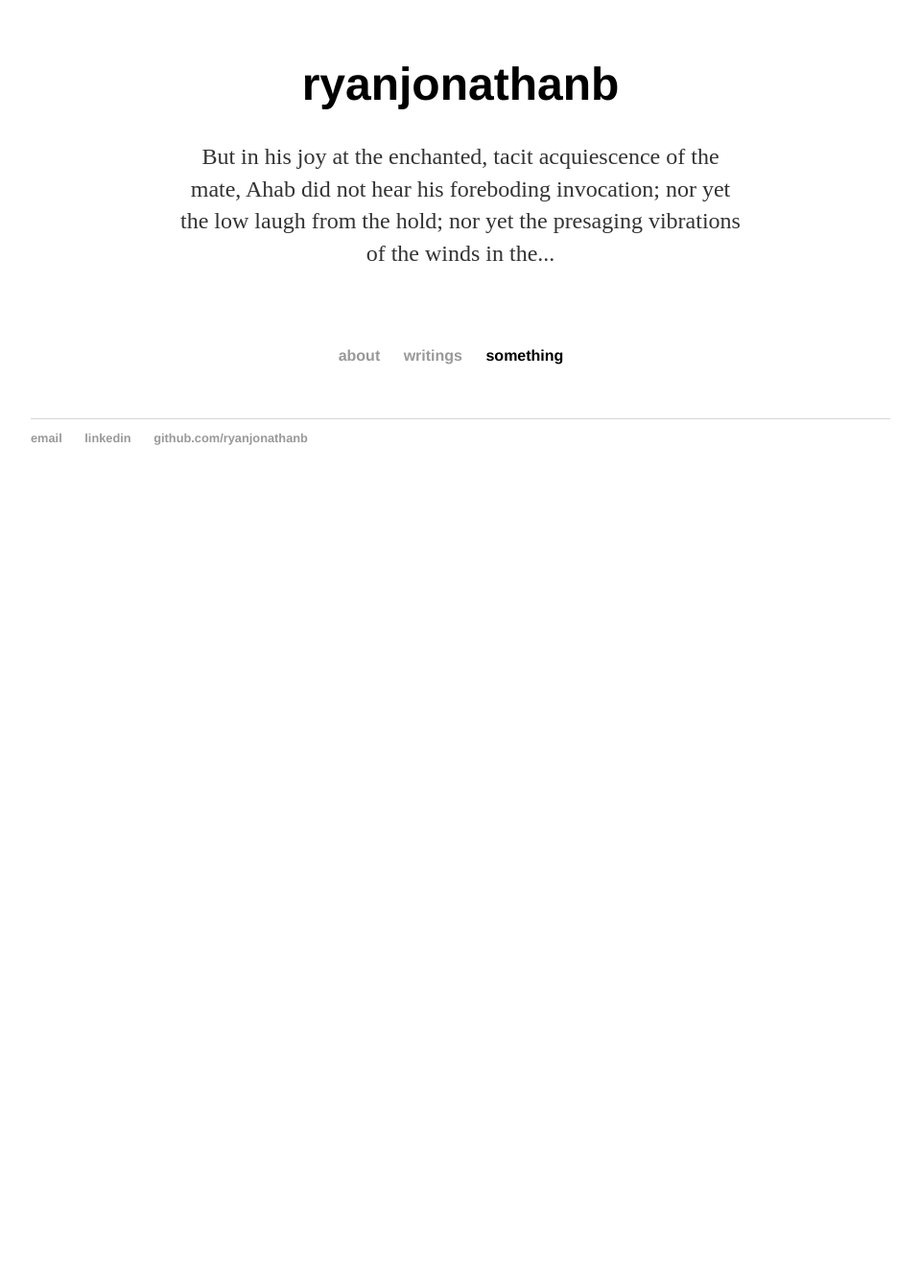
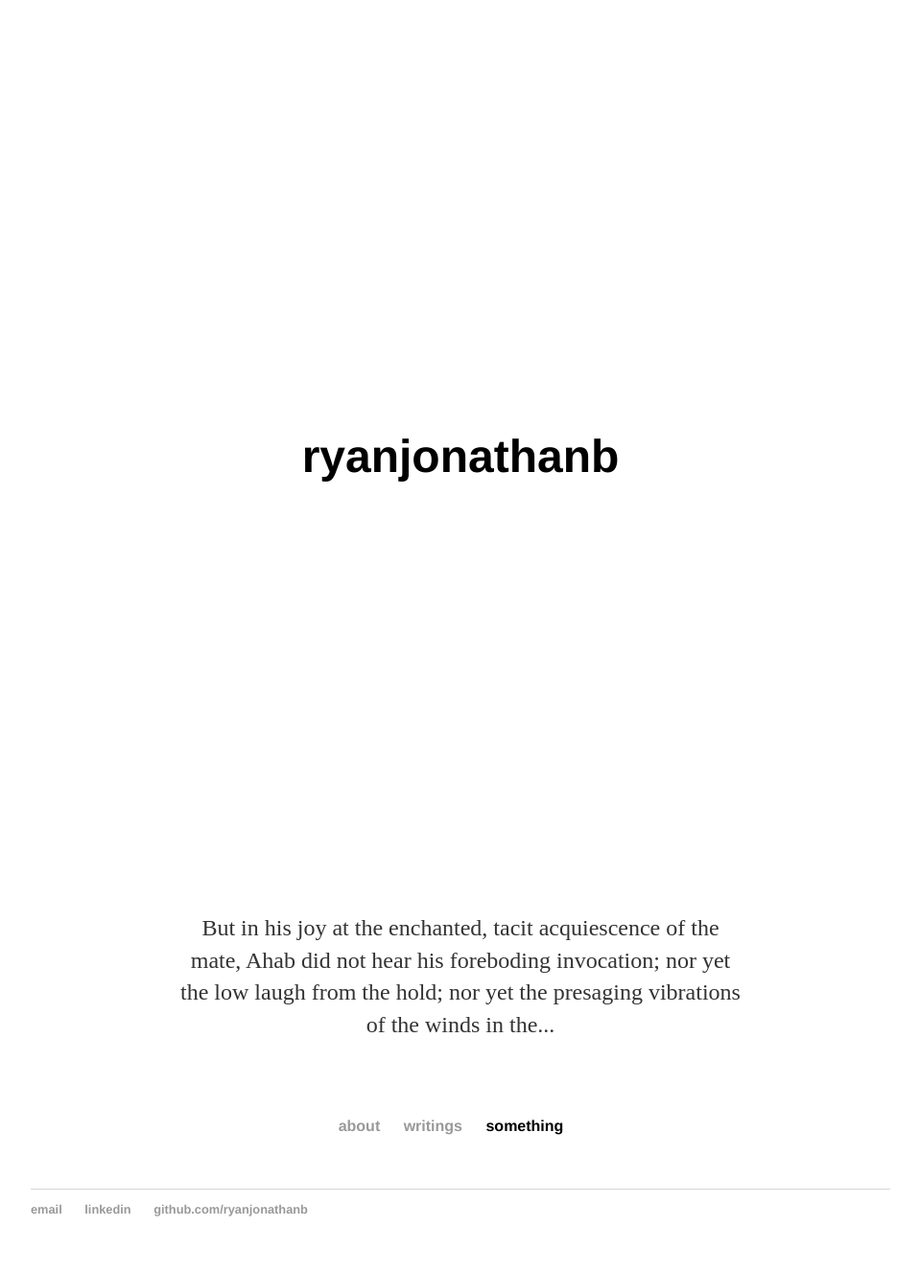
Before and after one commit to ryanjonathanb/ryanjonathanb.github.io, a Jekyll site: the page built from index.html, in a window 1280 px wide. Shown: the whole page at 96% size, without its empty margins (160-1119 px from the left). Built offline with Jekyll 4.4.1, drawn with Linux system fonts in a browser that asks for light colours; before the commit the page ends 900 px from its top, so only the background shows below that.

Commit message:
center title

```diff
--- a/index.html
+++ b/index.html
@@ -3,7 +3,7 @@ layout: homepage
 title: ryanjonathanb
 ---
 <div class="blurb">
-	<h1 style="text-align: center;">ryanjonathanb</h1>
+	<h1 style="text-align: center; margin-top: 50%; margin-bottom: 50%;">ryanjonathanb</h1>
 	<div class="homepage">
 		<p>But in his joy at the enchanted, tacit acquiescence of the mate, Ahab did not hear his foreboding invocation; nor yet the low laugh from the hold; nor yet the presaging vibrations of the winds in the... </p>
 	</div>
```
